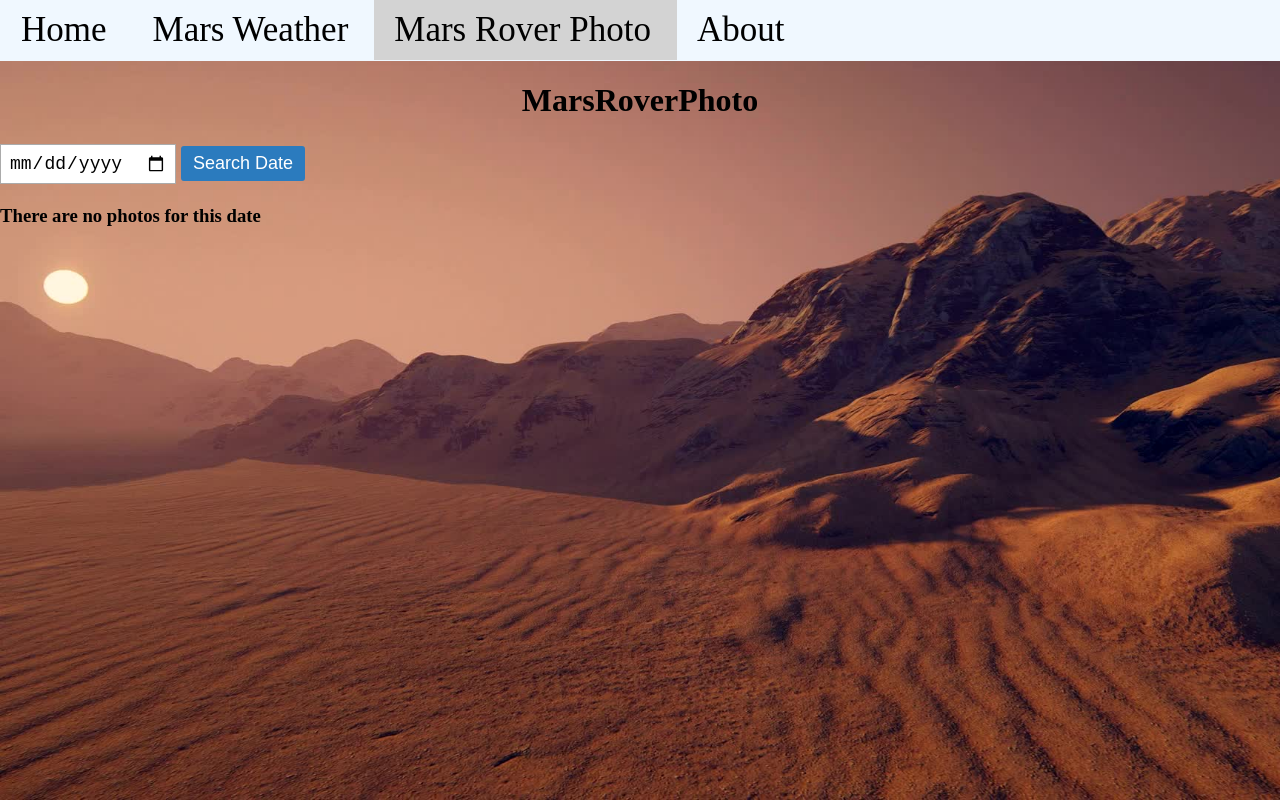
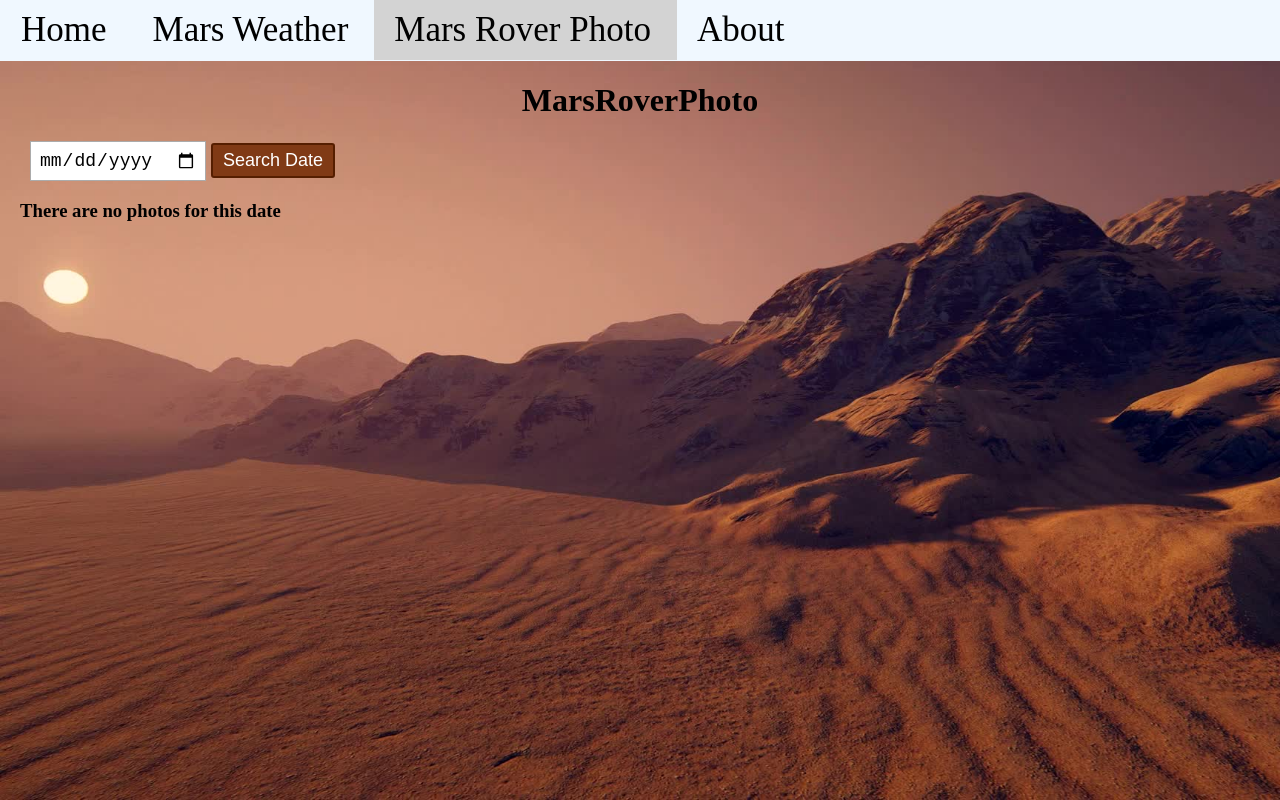
Before and after one commit to osu-cs419-w20/final-project-mars-weather, a React (Create React App) app: page /MarsRoverPhoto in a window 1280 px wide. Built offline with nearby package versions, Linux system fonts and the light colour scheme.

Commit message:
updated form, button, and added shadows to the photos

```diff
--- a/src/pages/MarsRoverPhoto.js
+++ b/src/pages/MarsRoverPhoto.js
@@ -16,24 +16,25 @@ const Input = styled.input`
 // const TextArea = Input.withComponent('textarea');
 
 const Button = styled.button`
-  background-color: #2b7bbe;
+  background-color: #803A15;
   color: #fff;
-  border: 2px solid #2b7bbe;
+  border: 2px solid #551E00;
   border-radius: 3px;
   font-size: 18px;
   font-weight: 300;
   padding: 5px 10px;
-  margin: 5px;
+  margin-left: 5px;
   cursor: pointer;
   &:hover {
-    background-color: #71b5ed;
+    background-color: #AA6039;
   }
 `;
 
 const Container = styled.div `
-  /* display: flex; */
-  /* flex-direction: row; */
-  /*flex-wrap: wrap: */
+  margin: 20px;
+  form {
+    margin: 10px;
+  }
 `;
 
 const Photos = styled.div `
@@ -46,6 +47,7 @@ const Photos = styled.div `
     img {
       max-width: 325px;
       height: auto;
+      box-shadow: 0px 0px 10px 2px rgba(0,0,0,0.75);
     }
   }
 `;
@@ -102,7 +104,7 @@ function RoverContent({ date }) {
     if(data.length > 0) {
       console.log("data");
       return(
-         <div>
+         <Container>
            <form onSubmit={(e) => {
              e.preventDefault();
              history.push(`?earth_date=${inputDate}`);
@@ -126,13 +128,13 @@ function RoverContent({ date }) {
              ))}
            </Photos>
 
-         </div>
+         </Container>
       );
     }
     else {
       console.log("no data");
       return (
-        <div>
+        <Container>
           <form onSubmit={(e) => {
             e.preventDefault();
             history.push(`?earth_date=${inputDate}`);
@@ -152,7 +154,7 @@ function RoverContent({ date }) {
             <h3> There are no photos for this date </h3>
           </div>
 
-        </div>
+        </Container>
       );
     } // end if
 
@@ -160,7 +162,7 @@ function RoverContent({ date }) {
   else {
     console.log("no data");
     return (
-      <div>
+      <Container>
         <form onSubmit={(e) => {
           e.preventDefault();
           history.push(`?earth_date=${inputDate}`);
@@ -177,7 +179,7 @@ function RoverContent({ date }) {
           <h3> Please enter a real date </h3>
         </div>
 
-      </div>
+      </Container>
     );
   }
 
```
